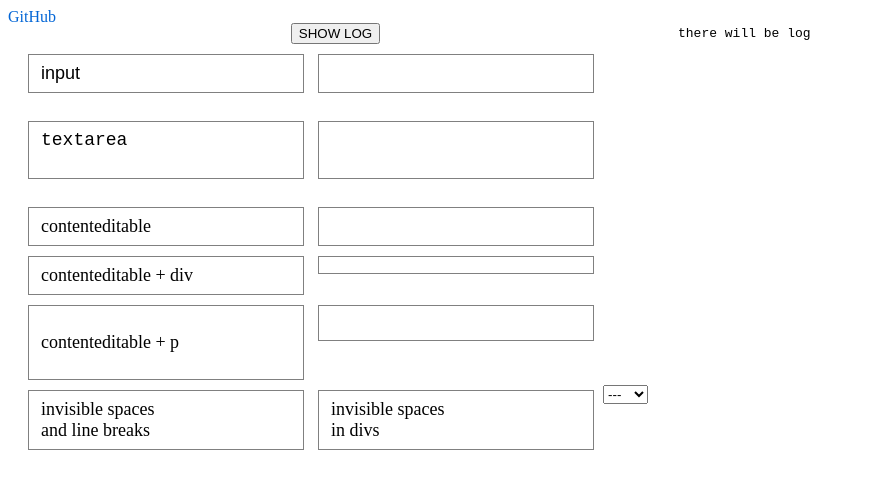
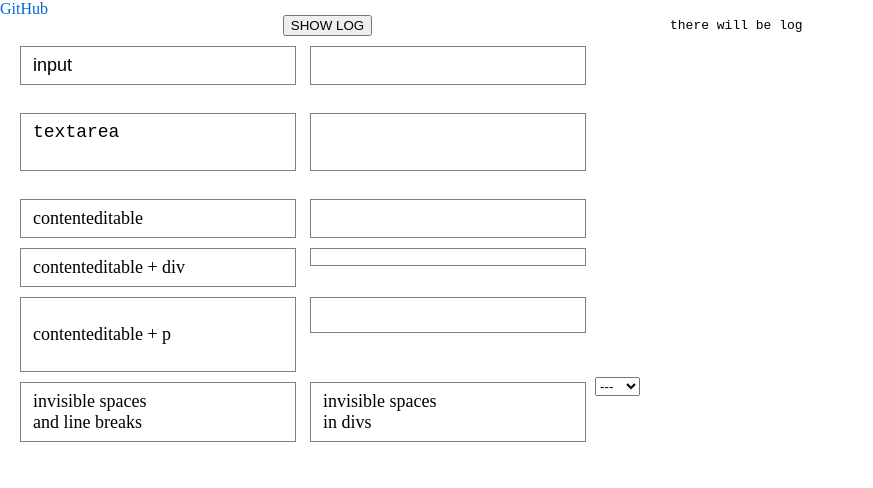
Before and after one commit to viller239/event-logger, a plain HTML site: page index.html in a window 1280 px wide. Shown: the whole page, without its empty margins (0-873 px from the left). Drawn offline with Linux system fonts and the light colour scheme.

Commit message:
Update index.html

```diff
--- a/index.html
+++ b/index.html
@@ -6,6 +6,10 @@
     <meta http-equiv="X-UA-Compatible" content="IE=edge">
     <title>Event logger</title>
     <style>
+        html, body {
+            padding: 0;
+            margin: 0;
+        }
         #github {
             position: fixed;
             text-decoration: none;
@@ -18,6 +22,8 @@
         #log_wrap {
             float: left;
             padding: 5px 15px;
+            max-width: 95%;
+            overflow: auto;
         }
         button {
             display: block;
```
